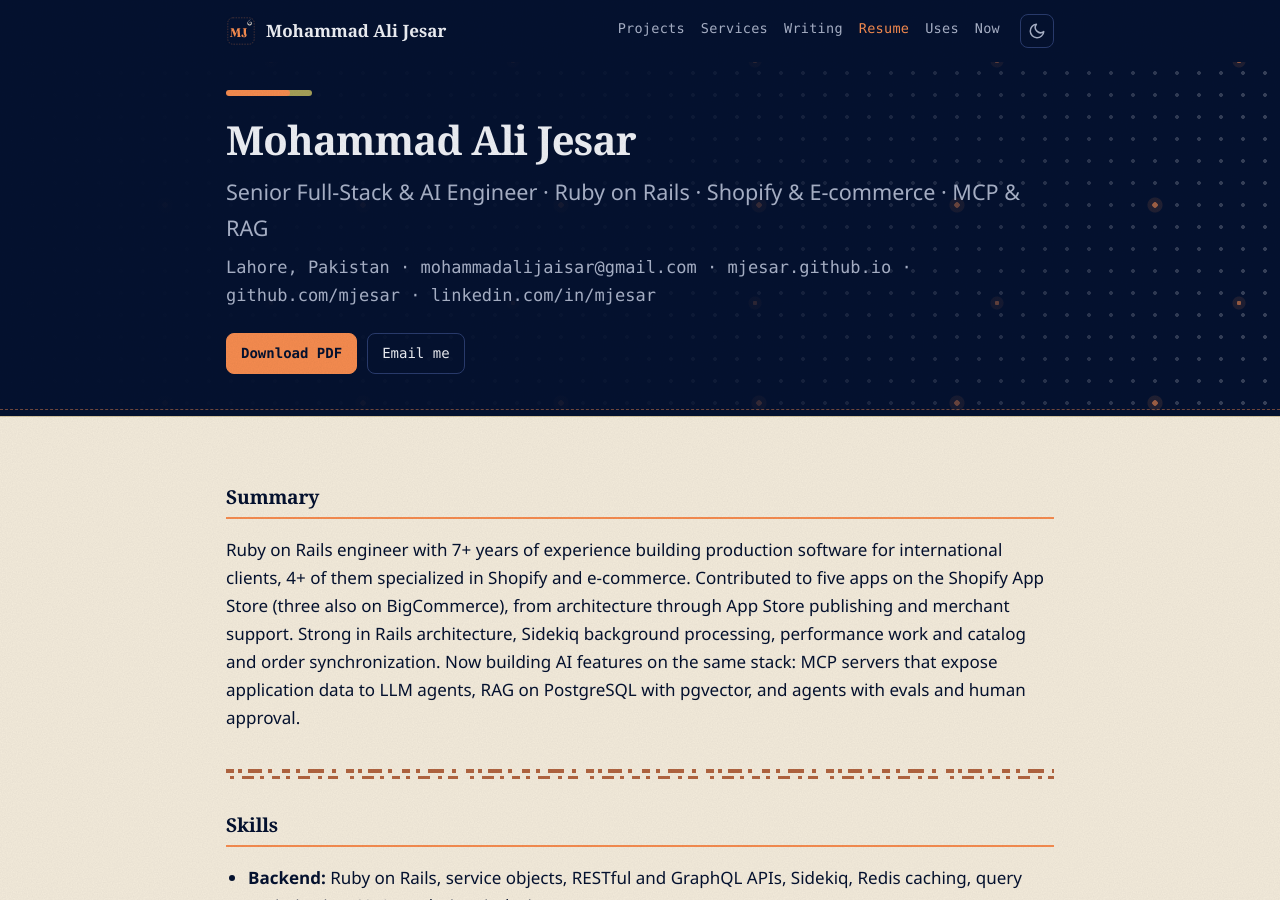
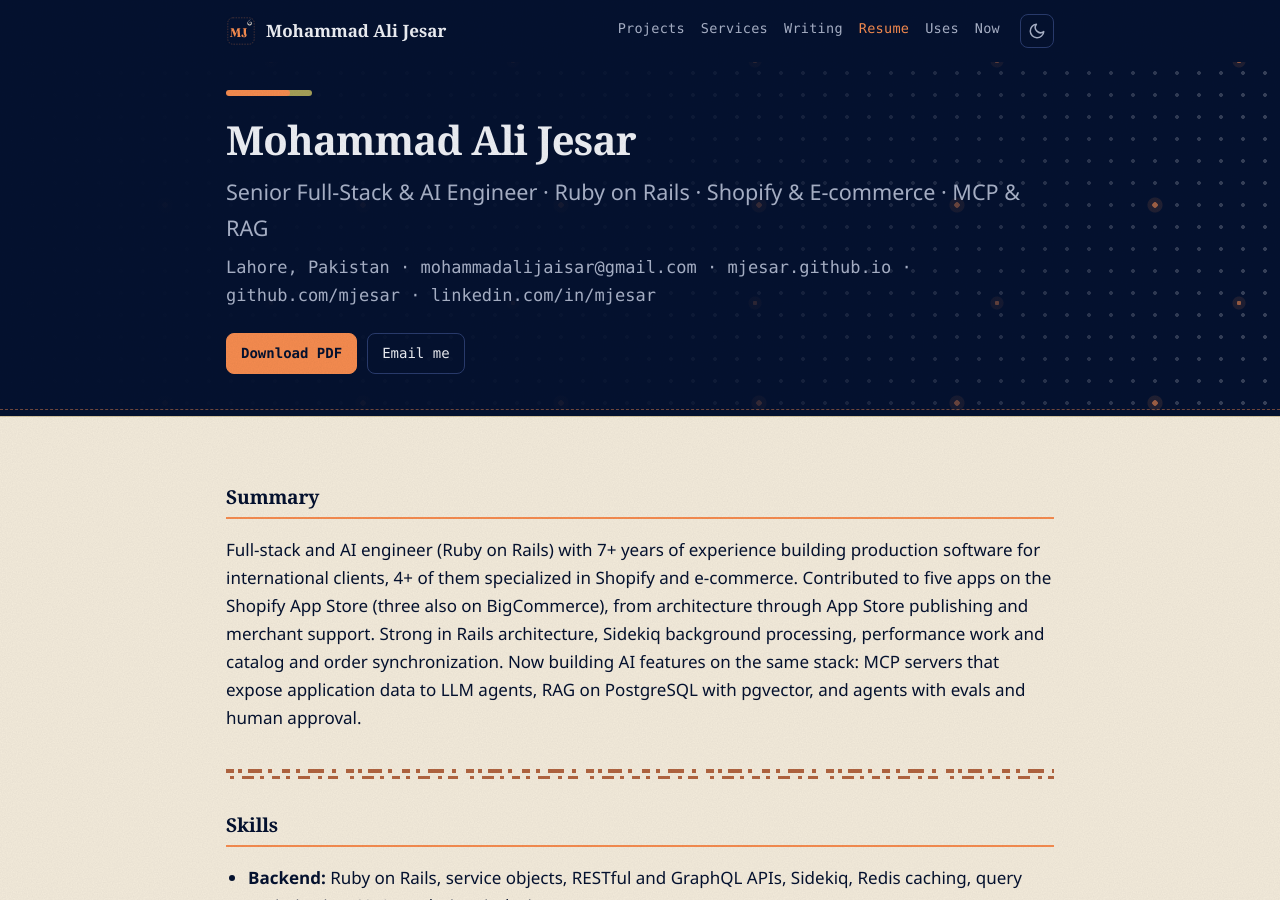
Before and after one commit to mjesar/mjesar.github.io, a Jekyll site: the page built from resume/index.html, in a window 1280 px wide and 900 px high. Built offline with Jekyll 4.4.1, drawn with Linux system fonts in a browser that asks for light colours.

Commit message:
open resume summary with full-stack and ai engineer

```diff
--- a/resume/index.html
+++ b/resume/index.html
@@ -19,7 +19,7 @@
 
 <section>
   <h2>Summary</h2>
-  <p>Ruby on Rails engineer with 7+ years of experience building production software for international clients, 4+ of them specialized in Shopify and e-commerce. Contributed to five apps on the Shopify App Store (three also on BigCommerce), from architecture through App Store publishing and merchant support. Strong in Rails architecture, Sidekiq background processing, performance work and catalog and order synchronization. Now building AI features on the same stack: MCP servers that expose application data to LLM agents, RAG on PostgreSQL with pgvector, and agents with evals and human approval.</p>
+  <p>Full-stack and AI engineer (Ruby on Rails) with 7+ years of experience building production software for international clients, 4+ of them specialized in Shopify and e-commerce. Contributed to five apps on the Shopify App Store (three also on BigCommerce), from architecture through App Store publishing and merchant support. Strong in Rails architecture, Sidekiq background processing, performance work and catalog and order synchronization. Now building AI features on the same stack: MCP servers that expose application data to LLM agents, RAG on PostgreSQL with pgvector, and agents with evals and human approval.</p>
 </section>
 
 <section>
```
